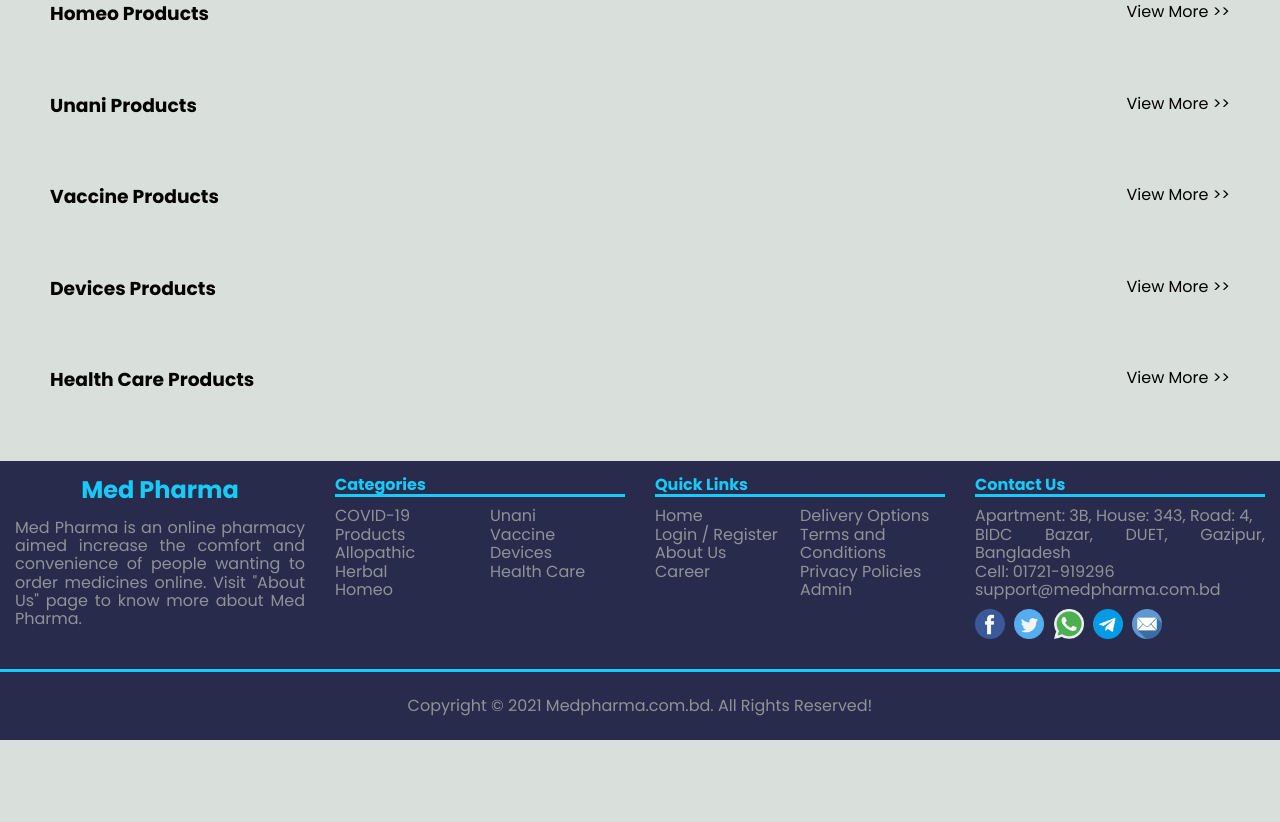
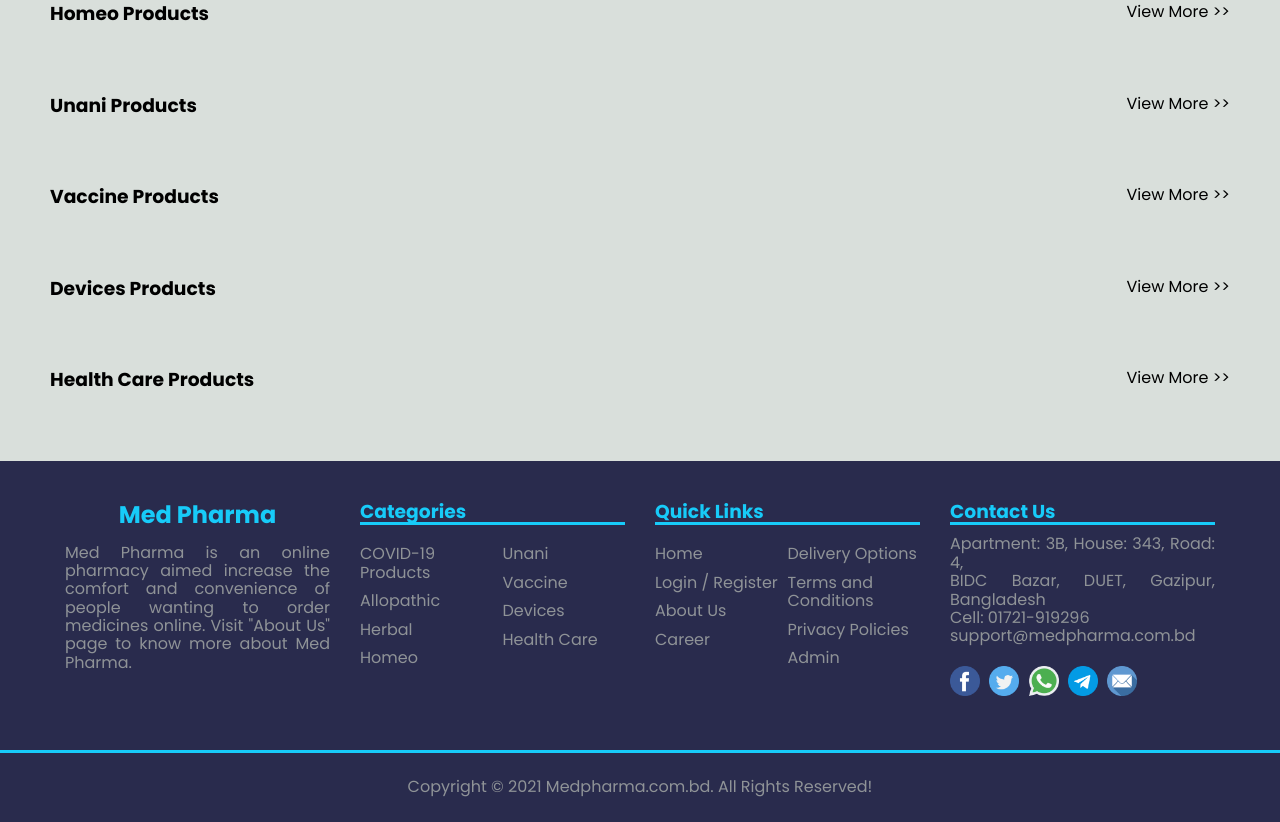
Before and after one commit to tajnur007/med-pharma, a plain HTML site: page index.html in a window 1280 px wide. Shown: the part 1550-2372 px from the top of the page. Before the commit the page ends 2290 px from the top, so only its background shows below. Drawn offline with Linux system fonts and the light colour scheme.

Commit message:
Footer items reorganized

```diff
--- a/index.html
+++ b/index.html
@@ -311,9 +311,9 @@
 
 
     <!-- Start of Footer Section  -->
-    <footer class="bg-primary">
+    <footer class="bg-primary pt-5">
         <!-- Upper Portion of the Copyright Section  -->
-        <div class="col-4">
+        <div class="col-4 mx-5 pb-5">
             <!-- Med Pharma Short Berif  -->
             <div class="p-3">
                 <h2 class="text-secondary text-center pb-3"> Med Pharma</h2>
@@ -324,38 +324,38 @@
 
             <!-- Footer Categories  -->
             <div class="p-3">
-                <h4 class="text-secondary underline">Categories</h4>
+                <h3 class="text-secondary underline">Categories</h3>
                 <div class="col-2 pt-2">
                     <div>
-                        <p><a class="footer-links" href="#">COVID-19 Products</a></p>
-                        <p><a class="footer-links" href="#">Allopathic</a></p>
-                        <p><a class="footer-links" href="#">Herbal</a></p>
-                        <p><a class="footer-links" href="#">Homeo</a></p>
+                        <p class="pt-2"><a class="footer-links" href="#">COVID-19 Products</a></p>
+                        <p class="pt-2"><a class="footer-links" href="#">Allopathic</a></p>
+                        <p class="pt-2"><a class="footer-links" href="#">Herbal</a></p>
+                        <p class="pt-2"><a class="footer-links" href="#">Homeo</a></p>
                     </div>
                     <div class="pl-2">
-                        <p><a class="footer-links" href="#">Unani</a></p>
-                        <p><a class="footer-links" href="#">Vaccine</a></p>
-                        <p><a class="footer-links" href="#">Devices</a></p>
-                        <p><a class="footer-links" href="#">Health Care</a></p>
+                        <p class="pt-2"><a class="footer-links" href="#">Unani</a></p>
+                        <p class="pt-2"><a class="footer-links" href="#">Vaccine</a></p>
+                        <p class="pt-2"><a class="footer-links" href="#">Devices</a></p>
+                        <p class="pt-2"><a class="footer-links" href="#">Health Care</a></p>
                     </div>
                 </div>
             </div>
 
             <!-- Quick Links  -->
             <div class="p-3">
-                <h4 class="text-secondary underline">Quick Links</h4>
+                <h3 class="text-secondary underline">Quick Links</h3>
                 <div class="col-2 pt-2">
                     <div>
-                        <p><a class="footer-links" href="#">Home</a></p>
-                        <p class="footer-links cursor" onclick="toggle()">Login / Register</p>
-                        <p><a class="footer-links" href="#">About Us</a></p>
-                        <p><a class="footer-links" href="#">Career</a></p>
+                        <p class="pt-2"><a class="footer-links" href="#">Home</a></p>
+                        <p class="footer-links cursor pt-2" onclick="toggle()">Login / Register</p>
+                        <p class="pt-2"><a class="footer-links" href="#">About Us</a></p>
+                        <p class="pt-2"><a class="footer-links" href="#">Career</a></p>
                     </div>
                     <div>
-                        <p><a class="footer-links" href="#">Delivery Options</a></p>
-                        <p><a class="footer-links" href="#">Terms and Conditions</a></p>
-                        <p><a class="footer-links" href="#">Privacy Policies</a></p>
-                        <p><a class="footer-links" href="#">Admin</a></p>
+                        <p class="pt-2"><a class="footer-links" href="#">Delivery Options</a></p>
+                        <p class="pt-2"><a class="footer-links" href="#">Terms and Conditions</a></p>
+                        <p class="pt-2"><a class="footer-links" href="#">Privacy Policies</a></p>
+                        <p class="pt-2"><a class="footer-links" href="#">Admin</a></p>
                     </div>
                 </div>
 
@@ -363,7 +363,7 @@
 
             <!-- Contuct Us  -->
             <div class="p-3">
-                <h4 class="text-secondary underline">Contact Us</h4>
+                <h3 class="text-secondary underline">Contact Us</h3>
                 <p class="text-justify text-dkgray pt-2">
                     Apartment: 3B, House: 343, Road: 4, <br>
                     BIDC Bazar, DUET, Gazipur, Bangladesh <br>
@@ -371,7 +371,7 @@
                     support@medpharma.com.bd
                 </p>
                 <!-- Social Icons  -->
-                <div>
+                <div class="pt-2">
                     <a href="#"><img class="social py-2 pr-1" src="resources/facebook.png" alt="fb"></a>
                     <a href="#"><img class="social py-2 pr-1" src="resources/twitter.png" alt="twit"></a>
                     <a href="#"><img class="social py-2 pr-1" src="resources/whatsapp.png" alt="whatsapp"></a>
```
